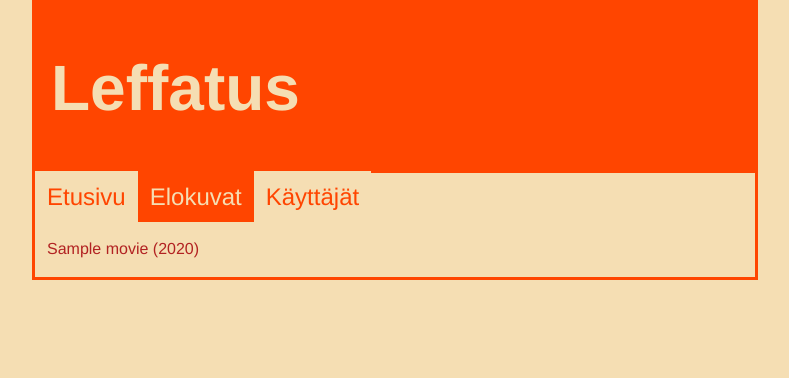
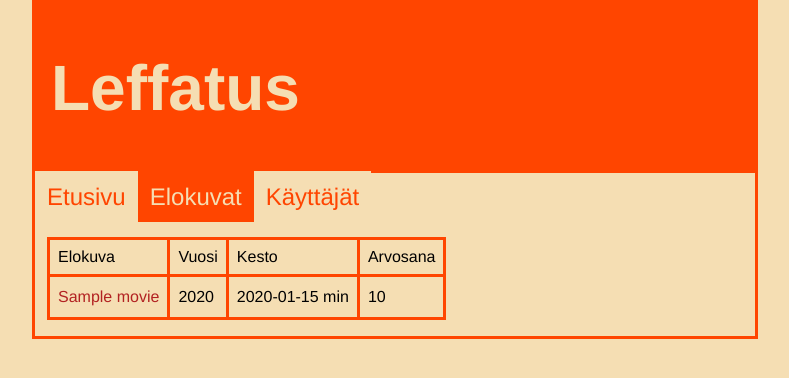
Before and after one commit to jussitus/leffat, a Flask app: template templates/movies.html in a window 1280 px wide. Shown: the top 378 px of the page, without its empty margins (245-1034 px from the left). Run offline with Flask 3, Linux system fonts and the light colour scheme; the template is opened without the code that fills it: most values are stand-ins (such as "Sample title", 1, 10 or a date in 2020).

Commit message:
Change movies list page

```diff
--- a/static/main.css
+++ b/static/main.css
@@ -110,3 +110,12 @@ nav a:hover {
 .content form.review div input[type=submit] {
     margin-left: 1em;
 }
+
+.content td {
+    border: solid orangered;
+    padding: .5em;
+}
+
+.content table {
+    border-collapse: collapse;
+}
--- a/templates/movies.html
+++ b/templates/movies.html
@@ -10,16 +10,30 @@ Eikö elokuvaa löydy listalta? Voit lisätä sen itse!<br>
     <label for="movie_name">Julkaisuvuosi</label>
     <input type="number" id="movie_year" name="movie_year" min="1900" max="2099" value="2023" step="1" required>
     <label for="movie_runtime">Kesto (minuuttia)</label>
-    <input type="number" id="movie_runtime "name="movie_runtime" min="1" max="2000" required>
+    <input type="number" id="movie_runtime " name="movie_runtime" min="1" max="2000" required>
     <input type="submit" value="Lisää elokuva">
-    </form>
+</form>
 <hr>
 {% endif %}
 {% if (movies|length) > 0 %}
-{% for movie in movies %}
-<a href="/movie/{{movie.movie_id}}">{{movie.movie_name}} ({{movie.movie_year}})</a>
-<br>
-{% endfor %}
+<table>
+    <tbody>
+        <tr>
+            <td>Elokuva</td>
+            <td>Vuosi</td>
+            <td>Kesto</td>
+            <td>Arvosana</td>
+        </tr>
+        {% for movie in movies %}
+        <tr>
+            <td><a href="/movie/{{movie.movie_id}}">{{movie.movie_name}}</a></td>
+            <td>{{movie.movie_year}}</td>
+            <td>{{movie.movie_runtime}} min</td>
+            <td>{% if movie.avg != None %} {{(movie.avg|round(2))}} {% else %}-{% endif %}</td>
+        </tr>
+        {% endfor %}
+    </tbody>
+</table>
 {% else %}
 Yhtään elokuvaa ei ole vielä lisätty...
 {% endif %}
```
Also changed, not shown: movies.py (+8 -5 lines).
